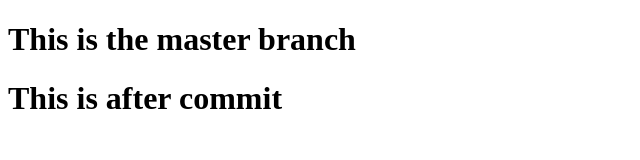
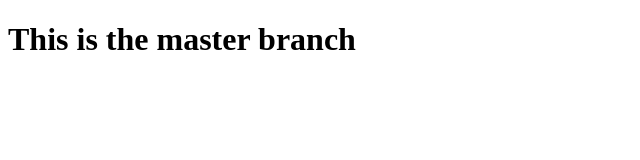
Before and after one commit to SASA522/Github_train, a plain HTML site: page index.html in a window 1280 px wide. Shown: the whole page, without its empty margins (0-640 px from the left). Drawn offline with Linux system fonts and the light colour scheme.

Commit message:
sentence removed

```diff
--- a/index.html
+++ b/index.html
@@ -6,6 +6,6 @@
   </head>
   <body>
     <h1>This is the master branch</h1>
-    <h1>This is after commit </h1>
+
   </body>
 </html>
```
